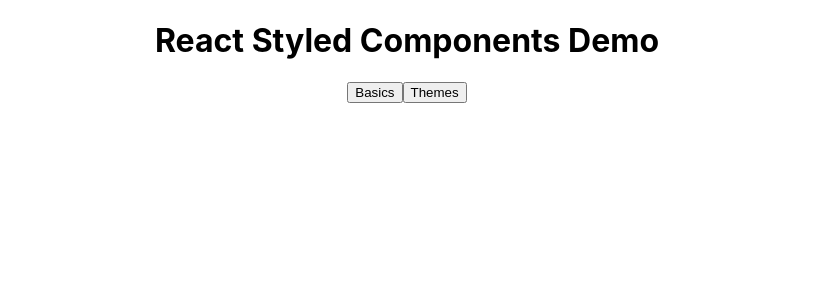
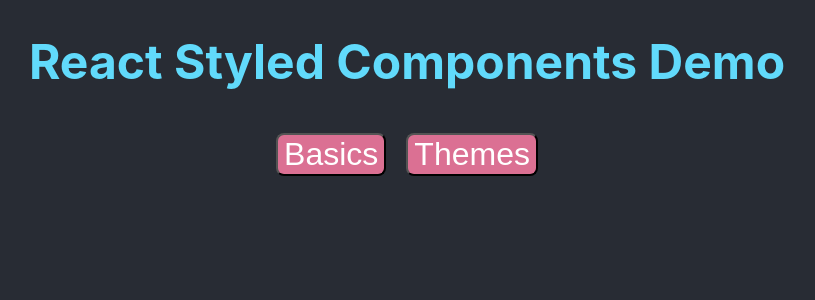
Before and after one commit to BarbaraPruz/demo-styled-components, a React (Create React App) app: page / in a window 1280 px wide. Shown: the top 300 px of the page, without its empty margins (233-1048 px from the left). Built offline with nearby package versions, Linux system fonts and the light colour scheme.

Commit message:
Add colors

```diff
--- a/src/components/options_menu.js
+++ b/src/components/options_menu.js
@@ -11,6 +11,20 @@ const ButtonsContainer = styled.div`
 
 const Title = styled.h1`
     text-align: center;
+    font-size: 3em;
+`;
+
+const StyledLinkButton = styled(LinkButton)`
+    background-color: #DB7093;
+    color: #fff;
+
+    display: inline-block;
+    margin: 10px;
+    -webkit-border-radius: 8px;
+    -moz-border-radius: 8px;
+    border-radius: 8px;
+    font-size: 2em;
+}
 `;
 
 export default () => {
@@ -18,8 +32,8 @@ export default () => {
         <div>
             <Title>React Styled Components Demo</Title>
             <ButtonsContainer>
-                <LinkButton to="/basics">Basics</LinkButton>
-                <LinkButton to="/themes">Themes</LinkButton>
+                <StyledLinkButton to="/basics">Basics</StyledLinkButton>
+                <StyledLinkButton to="/themes">Themes</StyledLinkButton>
             </ButtonsContainer>
         </div>
     )
--- a/src/index.css
+++ b/src/index.css
@@ -6,6 +6,8 @@ body {
     sans-serif;
   -webkit-font-smoothing: antialiased;
   -moz-osx-font-smoothing: grayscale;
+  background-color: #282C34;
+  color: #61DAFB;
 }
 
 code {
```
